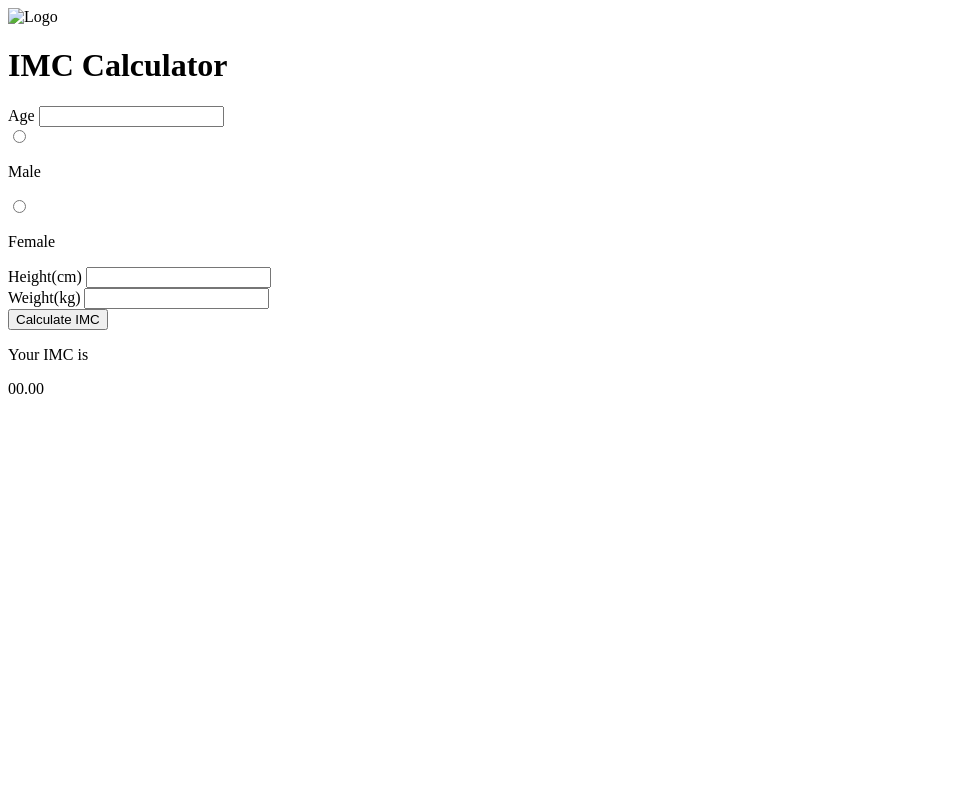
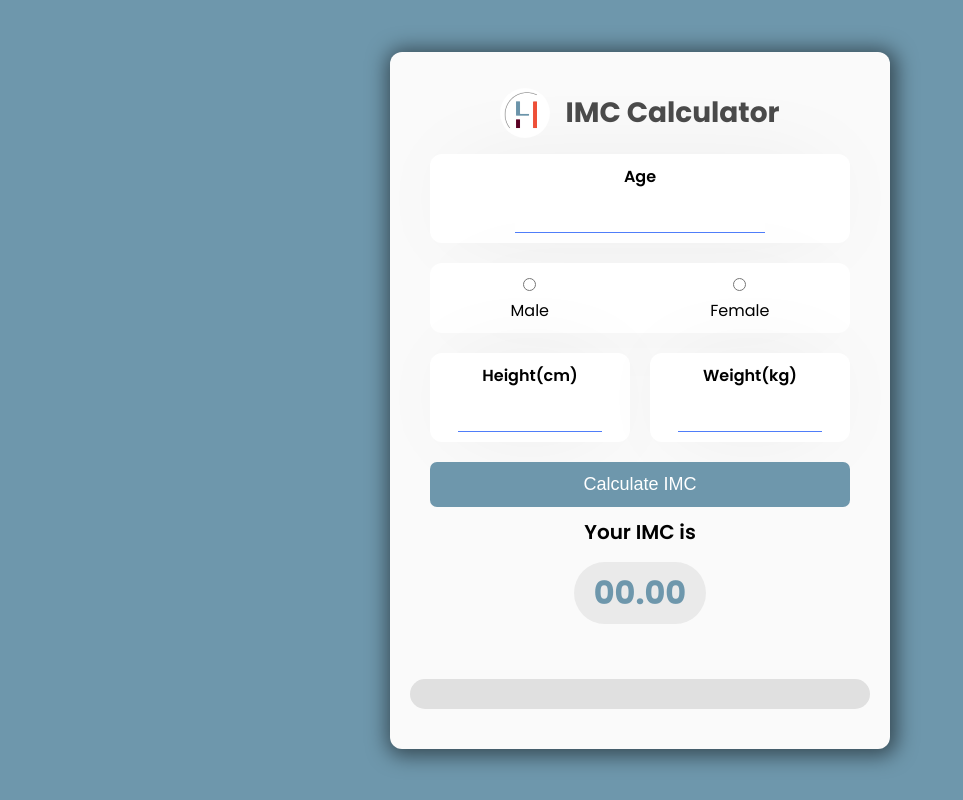
Before and after one commit to ElGitariste/imc_app, a plain HTML site: page index.html in a window 1280 px wide. Shown: the whole page, without its empty margins (0-963 px from the left). Drawn offline with Linux system fonts and the light colour scheme; the site is published under a folder, as on GitHub Pages, so addresses that start at the root find nothing.

Commit message:
index.html

```diff
--- a/index.html
+++ b/index.html
@@ -5,9 +5,10 @@
     <meta charset="UTF-8">
     <meta http-equiv="X-UA-Compatible" content="IE=edge">
     <meta name="viewport" content="width=device-width, initial-scale=1.0">
-    <link rel="stylesheet" href="/imc_app/style.css">
+    <link rel="stylesheet" href="style.css">
+
     <title>BMI Calculator</title>
-    <link rel="manifest" href="/imc_app/manifest.json">
+    <link rel="manifest" href="manifest.json">
     <meta name="theme-color" content="#6e97ac">
 </head>
 <body>
@@ -15,7 +16,7 @@
     <div class="container">
         <div class="box">
           <div class="header-app">
-            <img src="/imc_app/logo.png" alt="Logo" class="logo">
+            <img src="logo.png" alt="Logo" class="logo">
             <h1>IMC Calculator </h1>
           </div>
 
@@ -82,9 +83,9 @@
 
 
 
-<script src="/imc_app/script.js">
+<script src="script.js">
   if ('serviceWorker' in navigator) {
-    navigator.serviceWorker.register('/imc_app/sw.js')  // Utilisez '/imc_app/sw.js'
+    navigator.serviceWorker.register('sw.js')  // Utilisez '/imc_app/sw.js'
     .then(function(registration) {
       console.log('Service Worker enregistré avec succès :', registration);
     })
```
